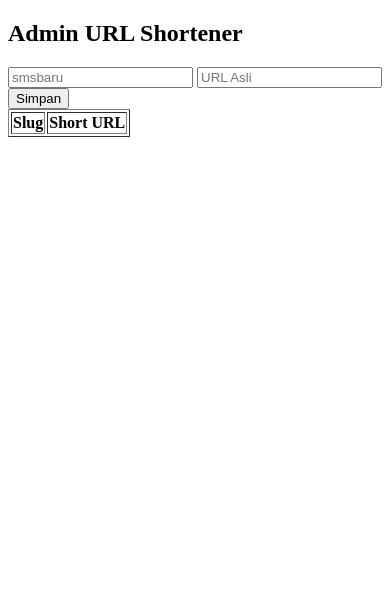
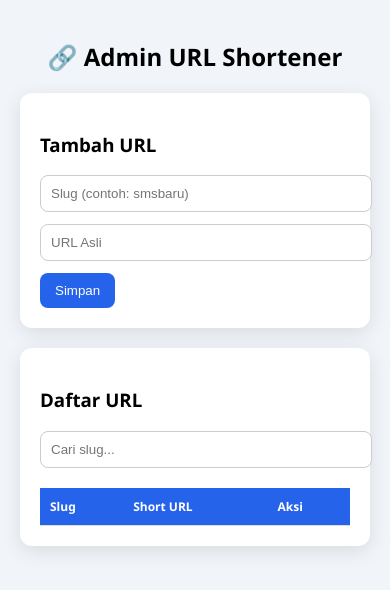
Before and after one commit to yanuar-moga/short, a plain HTML site: page index.html in a window 390 px wide. Drawn offline with Linux system fonts and the light colour scheme; no server answers.

Commit message:
Update index.html

```diff
--- a/index.html
+++ b/index.html
@@ -2,24 +2,239 @@
 <html lang="id">
 <head>
 <meta charset="UTF-8">
+<meta name="viewport" content="width=device-width, initial-scale=1.0">
 <title>Admin URL Shortener</title>
+
+<style>
+body{
+font-family:'Segoe UI';
+margin:0;
+background:#f1f5f9;
+}
+
+/* CONTAINER */
+.container{
+max-width:900px;
+margin:auto;
+padding:20px;
+}
+
+/* CARD */
+.card{
+background:white;
+padding:20px;
+border-radius:12px;
+box-shadow:0 5px 20px rgba(0,0,0,0.1);
+margin-bottom:20px;
+}
+
+/* TITLE */
+h2{
+text-align:center;
+margin-bottom:20px;
+}
+
+/* FORM */
+.form-group{
+margin-bottom:12px;
+}
+
+input{
+width:100%;
+padding:10px;
+border-radius:8px;
+border:1px solid #ccc;
+}
+
+button{
+padding:10px 15px;
+border:none;
+border-radius:8px;
+background:#2563eb;
+color:white;
+cursor:pointer;
+}
+
+button:hover{
+background:#1d4ed8;
+}
+
+/* TABLE */
+table{
+width:100%;
+border-collapse:collapse;
+margin-top:10px;
+}
+
+th, td{
+padding:10px;
+border-bottom:1px solid #ddd;
+text-align:left;
+font-size:14px;
+}
+
+th{
+background:#2563eb;
+color:white;
+}
+
+/* ACTION */
+.actions button{
+margin-right:5px;
+padding:6px 10px;
+font-size:12px;
+}
+
+/* SEARCH */
+.search{
+margin-bottom:10px;
+}
+
+/* BADGE */
+.badge{
+background:#22c55e;
+color:white;
+padding:4px 8px;
+border-radius:6px;
+font-size:12px;
+}
+
+/* RESPONSIVE */
+@media(max-width:600px){
+th, td{
+font-size:12px;
+}
+}
+</style>
 </head>
+
 <body>
-<h2>Admin URL Shortener</h2>
 
-<form id="form">
-  <input id="slug" placeholder="smsbaru" required>
-  <input id="original" placeholder="URL Asli" required>
-  <button>Simpan</button>
-</form>
+<div class="container">
 
-<table border="1">
+<h2>🔗 Admin URL Shortener</h2>
+
+<div class="card">
+
+<h3>Tambah URL</h3>
+
+<div class="form-group">
+<input id="slug" placeholder="Slug (contoh: smsbaru)">
+</div>
+
+<div class="form-group">
+<input id="original" placeholder="URL Asli">
+</div>
+
+<button onclick="tambah()">Simpan</button>
+
+</div>
+
+<div class="card">
+
+<h3>Daftar URL</h3>
+
+<input class="search" id="search" placeholder="Cari slug..." onkeyup="render()">
+
+<table>
 <thead>
-<tr><th>Slug</th><th>Short URL</th></tr>
+<tr>
+<th>Slug</th>
+<th>Short URL</th>
+<th>Aksi</th>
+</tr>
 </thead>
 <tbody id="table"></tbody>
 </table>
 
-<script src="script.js"></script>
+</div>
+
+</div>
+
+<script>
+
+// 🔥 GANTI BASE URL KAMU
+const BASE_URL = "https://namadomain.com/";
+
+// 🔥 SIMPAN DATA (sementara pakai localStorage)
+let db = JSON.parse(localStorage.getItem("url_db")||"[]");
+
+/* TAMBAH */
+function tambah(){
+
+let slug = document.getElementById("slug").value.trim();
+let original = document.getElementById("original").value.trim();
+
+if(!slug || !original){
+alert("Isi semua data!");
+return;
+}
+
+// cek duplikat
+if(db.find(x=>x.slug===slug)){
+alert("Slug sudah ada!");
+return;
+}
+
+db.push({slug,original});
+
+localStorage.setItem("url_db",JSON.stringify(db));
+
+document.getElementById("slug").value="";
+document.getElementById("original").value="";
+
+render();
+}
+
+/* RENDER */
+function render(){
+
+let keyword = document.getElementById("search").value.toLowerCase();
+
+let html="";
+
+db.filter(x=>x.slug.includes(keyword)).forEach(d=>{
+
+let shortUrl = BASE_URL + d.slug;
+
+html+=`
+<tr>
+<td><b>${d.slug}</b></td>
+<td>
+<a href="${shortUrl}" target="_blank">${shortUrl}</a>
+</td>
+<td class="actions">
+
+<button onclick="copy('${shortUrl}')">Copy</button>
+<button onclick="hapus('${d.slug}')">Hapus</button>
+
+</td>
+</tr>
+`;
+
+});
+
+document.getElementById("table").innerHTML = html;
+}
+
+/* COPY */
+function copy(text){
+navigator.clipboard.writeText(text);
+alert("Link disalin!");
+}
+
+/* HAPUS */
+function hapus(slug){
+if(confirm("Hapus data?")){
+db = db.filter(x=>x.slug!==slug);
+localStorage.setItem("url_db",JSON.stringify(db));
+render();
+}
+}
+
+render();
+
+</script>
+
 </body>
 </html>
```
